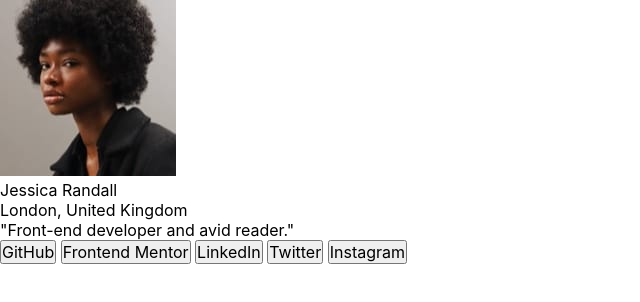
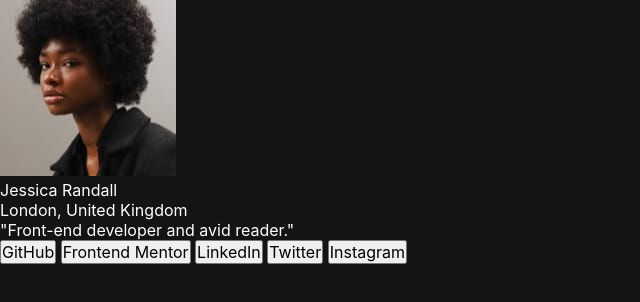
Before and after one commit to bestbrain06/social-links-profile, a plain HTML site: page index.html in a window 1280 px wide. Shown: the whole page, without its empty margins (0-640 px from the left). Drawn offline with Linux system fonts and the light colour scheme.

Commit message:
added the styles for the backgroundColor and color properties in the body element

```diff
--- a/css/style.css
+++ b/css/style.css
@@ -60,6 +60,8 @@
 body {
   font-family: var(--ff-regular);
   font-weight: var(--fw-regular);
+  background-color: var(--clr-neutral-800);
+  color: var(--clr-neutral-100);
 }
 
 a {
```
